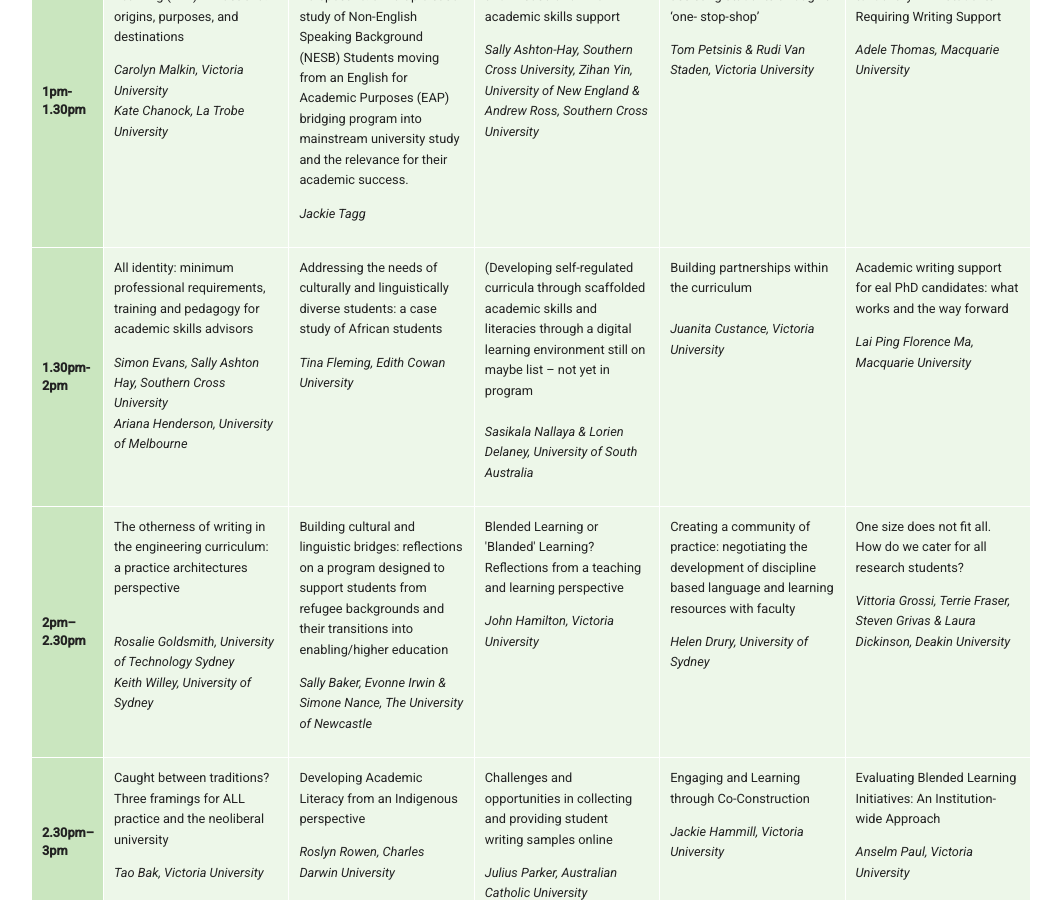
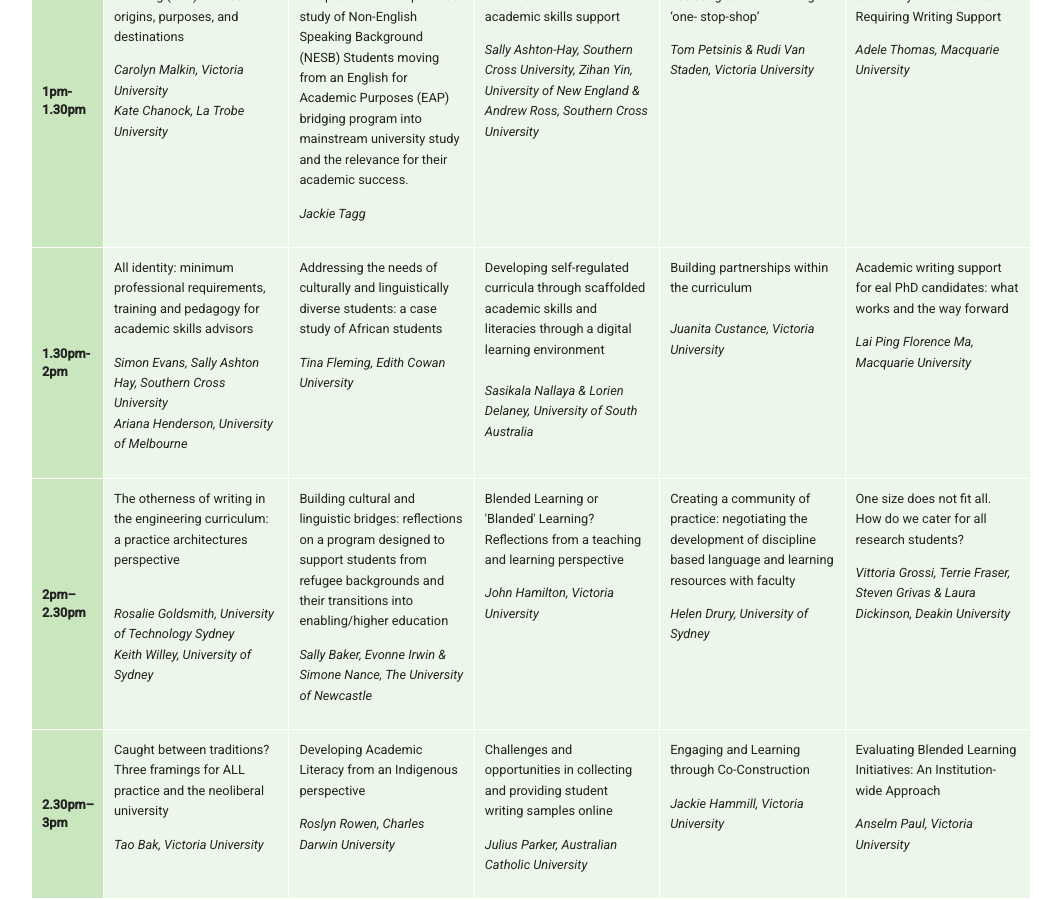
Before and after one commit to aallconference2017/aallconference2017.github.io, a Jekyll site: the page built from program/index.html, in a window 1280 px wide and 900 px high, scrolled down 1153 px. Shown: the whole window, without its empty margins (113-1174 px from the left). Built offline with Jekyll 4.4.1, drawn with Linux system fonts in a browser that asks for light colours.

Commit message:
Updated 'program/index.html' via CloudCannon

```diff
--- a/program/index.html
+++ b/program/index.html
@@ -40,7 +40,7 @@ show_jump_links: true
                                 <th class="editable">1.30pm-2pm</th>
                                 <td><div class="editable"><p>All identity: minimum professional requirements, training and pedagogy for academic skills advisors</p><p><em>Simon Evans, Sally Ashton Hay, Southern Cross University<br />Ariana Henderson, University of Melbourne</em></p></div></td>
                                 <td><div class="editable"><p>Addressing the needs of culturally and linguistically diverse students: a case study of African students</p><p><em>Tina Fleming, Edith Cowan University</em></p></div></td>
-                                <td><div class="editable"><p>(Developing self-regulated curricula through scaffolded academic skills and literacies through a digital learning environment still on maybe list &ndash; not yet in program<br /><br /><em>Sasikala Nallaya &amp; Lorien Delaney, University of South Australia</em></p></div></td>
+                                <td><div class="editable"><p>Developing self-regulated curricula through scaffolded academic skills and literacies through a digital learning environment&nbsp;<br /><br /><em>Sasikala Nallaya &amp; Lorien Delaney, University of South Australia</em></p></div></td>
                                 <td><div class="editable"><p>Building partnerships within the curriculum<br /><br /><em>Juanita Custance, Victoria University</em></p></div></td>
                                 <td><div class="editable"><p>Academic writing support for eal PhD candidates: what works and the way forward</p><p><em>Lai Ping Florence Ma, Macquarie University</em></p></div></td>
                             </tr>
```
